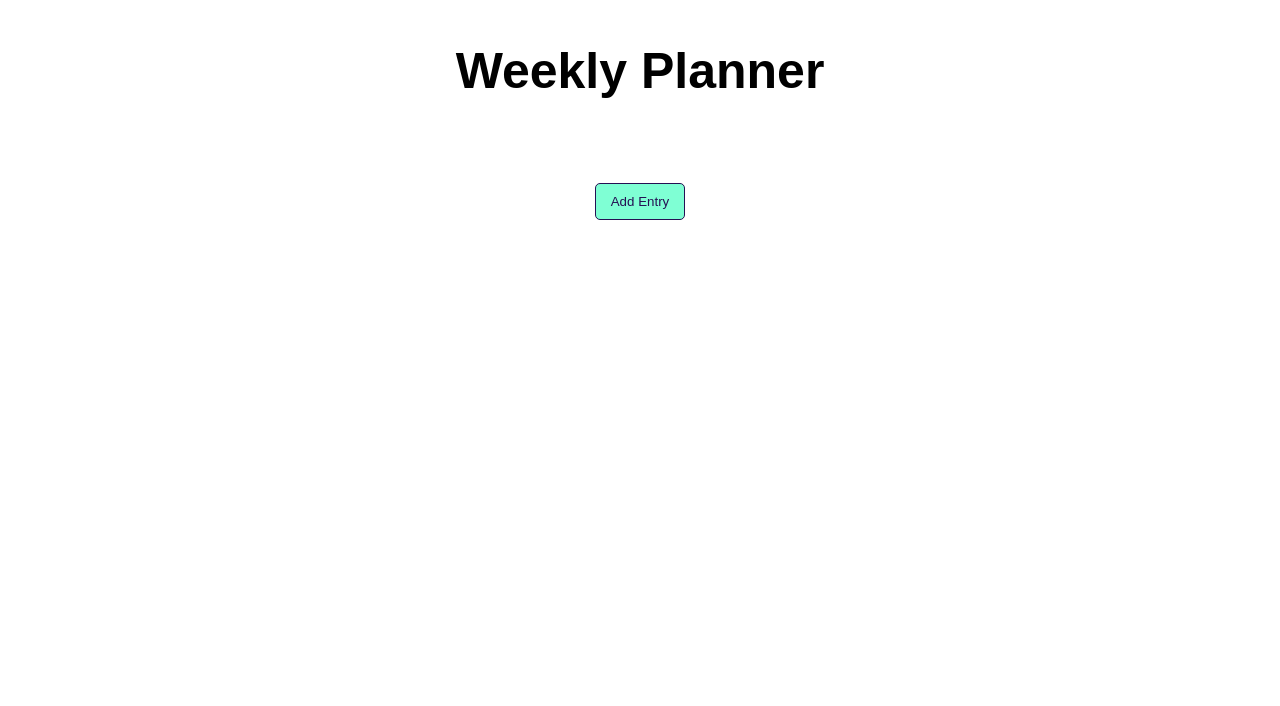
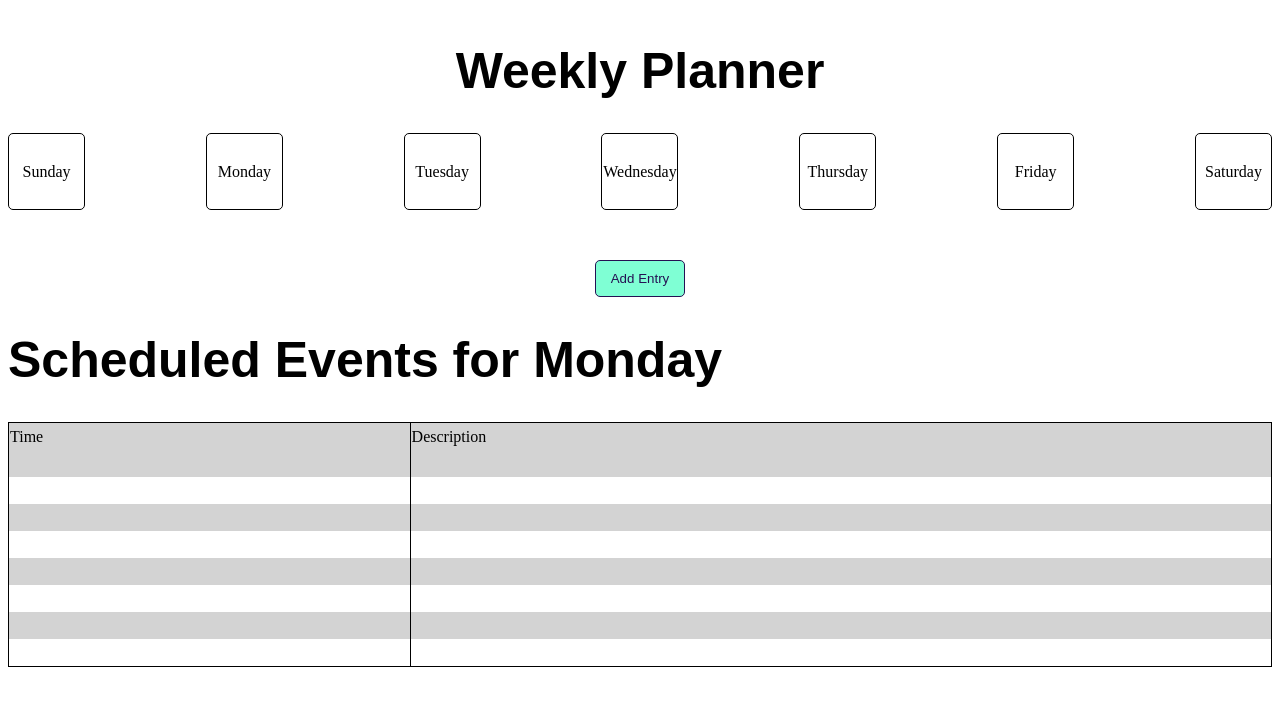
Before and after one commit to seankim248/week-planner, a website: page index.html in a window 1280 px wide. Drawn offline with Linux system fonts and the light colour scheme; a web font is replaced by a local one.

Commit message:
tables added and weekday boxes added

```diff
--- a/index.html
+++ b/index.html
@@ -1,5 +1,6 @@
 <!DOCTYPE html>
 <html lang="en">
+
 <head>
   <meta charset="UTF-8">
   <meta name="viewport" content="width=device-width, initial-scale=1.0">
@@ -7,6 +8,7 @@
   <link rel="stylesheet" href="styles.css">
   <link href="https://fonts.googleapis.com/css2?family=Dongle&display=swap" rel="stylesheet">
 </head>
+
 <body>
   <div class="container">
     <div class="row">
@@ -14,11 +16,69 @@
         <h1>Weekly Planner</h1>
       </div>
     </div>
+    <div class="row space-between weekdays-box">
+      <div class="entry-day">Sunday</div>
+      <div class="entry-day">Monday</div>
+      <div class="entry-day">Tuesday</div>
+      <div class="entry-day">Wednesday</div>
+      <div class="entry-day">Thursday</div>
+      <div class="entry-day">Friday</div>
+      <div class="entry-day">Saturday</div>
+    </div>
     <div class="row">
       <div class="column-full">
         <div class="button">
           <button class="add-entry-button">Add Entry</button>
         </div>
+      </div>
+    </div>
+    <div class="row">
+      <h1> Scheduled Events for <span class="scheduled-day">Monday</span>
+      </h1>
+    </div>
+    <div class="row">
+      <table>
+        <thead>
+          <tr>
+            <td class="header-border">Time</td>
+            <td class="header-border"> Description</td>
+          </tr>
+        </thead>
+        <tbody>
+          <tr>
+            <td></td>
+            <td></td>
+          </tr>
+          <tr>
+            <td></td>
+            <td></td>
+          </tr>
+          <tr>
+            <td></td>
+            <td></td>
+          </tr>
+          <tr>
+            <td></td>
+            <td></td>
+          </tr>
+          <tr>
+            <td></td>
+            <td></td>
+          </tr>
+          <tr>
+            <td></td>
+            <td></td>
+          </tr>
+          <tr>
+            <td></td>
+            <td></td>
+          </tr>
+          <tr>
+            <td></td>
+            <td></td>
+          </tr>
+        </tbody>
+      </table>
     </div>
   </div>
   <div class="overlay hidden">
@@ -81,4 +141,5 @@
   </div>
   <script src="main.js"></script>
 </body>
+
 </html>
--- a/styles.css
+++ b/styles.css
@@ -90,3 +90,36 @@ h2 {
   top: 0;
   left: 0;
 }
+
+.entry-day {
+  border-radius: 5px;
+  border: 1px solid black;
+  height: 75px;
+  width: 75px;
+  display: flex;
+  align-items: center;
+  justify-content: center;
+}
+
+.space-between {
+  justify-content: space-between;
+}
+
+table {
+  border: 1px solid black;
+  width: 100%;
+  border-collapse: collapse;
+}
+
+td {
+  border-right: 1px solid black;
+  height: 25px;
+}
+
+tr:nth-child(2n + 1) {
+  background-color: lightgray;
+}
+
+thead {
+  background-color: rgb(32, 31, 31);
+}
```
Lines whose indentation alone changed are shown as unchanged.
